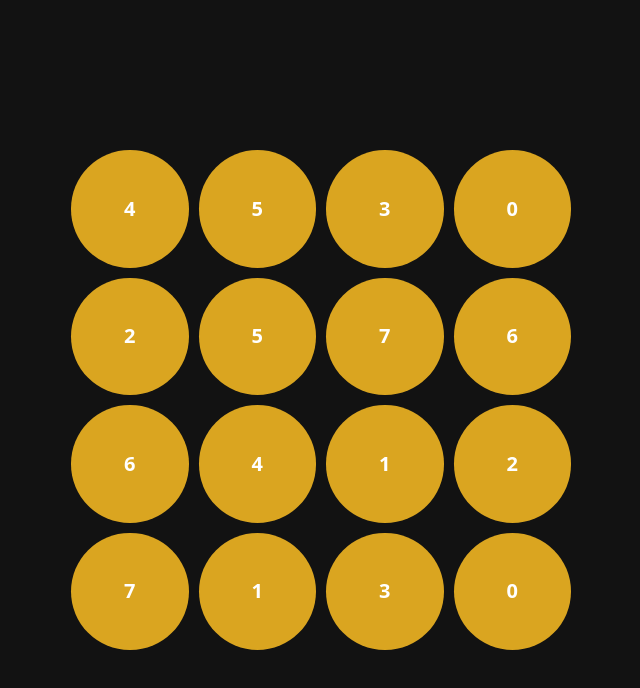
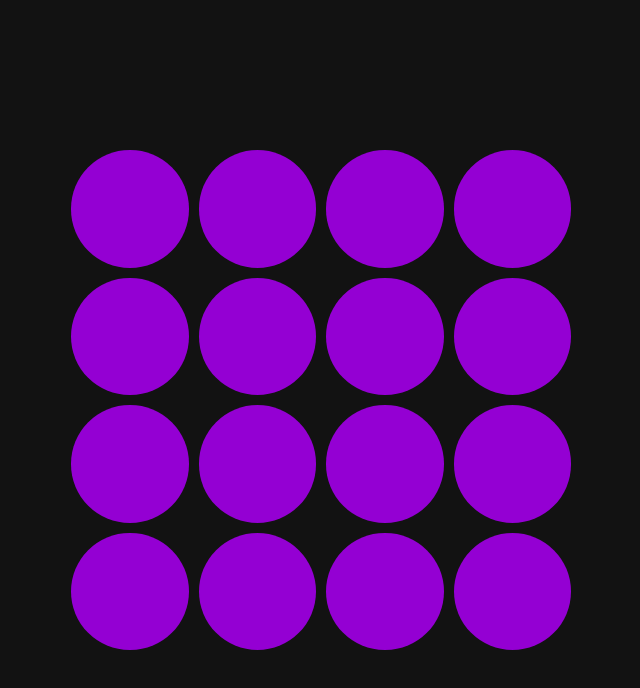
Before and after one commit to Giordanella/unq-ui-alessandro-giordanella-trabajo-final, a React (Vite) app: page / in a window 1280 px wide. Shown: the top 688 px of the page, without its empty margins (319-959 px from the left). Built offline with nearby package versions, Linux system fonts and the light colour scheme.

Commit message:
Celdas animadas

```diff
--- a/src/App.css
+++ b/src/App.css
@@ -1,7 +1,6 @@
 .app {
     align-items: center;
     background-color: #121212;
-    color: white;
     display: flex;
     justify-content: center;
     min-height: 100vh;
--- a/src/App.jsx
+++ b/src/App.jsx
@@ -2,16 +2,18 @@ import "./App.css";
 import Tablero from "./components/Tablero.jsx";
 import { useEffect, useState } from "react";
 
+const numeros = [0, 1, 2, 3, 4, 5, 6, 7];
+
 const App = () => {
-    const numeros = [0, 1, 2, 3, 4, 5, 6, 7];
-
     const [celdas, setCeldas] = useState([]);
+    const [celdaElegida, setCeldaElegida] = useState(null);
+    const [animacion, setAnimacion] = useState(false);
 
     useEffect(() => {
         const elementosBarajados = barajarElementos([...numeros, ...numeros]);
         setCeldas(
             elementosBarajados.map(
-                (elemento, i) => ({ index: i, elemento: elemento })
+                (elemento, i) => ({ index: i, elemento: elemento, girada: false })
             ));
     }, []);
 
@@ -23,9 +25,37 @@ const App = () => {
         return array;
     };
 
+    const clickHandler = (celda) => {
+        const celdaGirada = { ...celda, girada: true };
+        let celdasCopia = [...celdas];
+        celdasCopia.splice(celda.index, 1, celdaGirada);
+        setCeldas(celdasCopia);
+
+        if (celdaElegida === null) {
+            setCeldaElegida(celda);
+        }
+        else if (celdaElegida.elemento === celda.elemento) {
+            setCeldaElegida(null);
+        }
+        else {
+            setAnimacion(true);
+            setTimeout(() => {
+                restaurarCeldasTrasAnimacion(celdasCopia, celda, celdaElegida);
+            }, 1000);
+        }
+    };
+
+    const restaurarCeldasTrasAnimacion = (modificadas, original, elegida) => {
+        modificadas.splice(original.index, 1, original);
+        modificadas.splice(elegida.index, 1, elegida);
+        setCeldas(modificadas);
+        setCeldaElegida(null);
+        setAnimacion(false);
+    };
+
     return (
         <div className="app">
-            <Tablero celdas={celdas} />
+            <Tablero celdas={celdas} animacion={animacion} clickHandler={clickHandler} />
         </div>
     );
 };
--- a/src/components/Celda.css
+++ b/src/components/Celda.css
@@ -1,11 +1,36 @@
 .celda {
+    aspect-ratio: 1 / 1;
+    cursor: pointer;
+}
+.celda-estado {
+    height: 100%;
+    position: relative;
+    transform-style: preserve-3d;
+    transition: transform 0.6s;
+    text-align: center;
+    width: 100%;
+}
+.celda-frente, .celda-reverso {
+    backface-visibility: hidden;
+    border-radius: 50%;
+    height: 100%;
+    position: absolute;
+    width: 100%;
+    -webkit-backface-visibility: hidden;
+}
+.celda-frente {
+    background-color: darkviolet;
+}
+.celda-reverso {
     align-items: center;
-    aspect-ratio: 1 / 1;
-    background-color: goldenrod;
-    border-radius: 50%;
-    cursor: pointer;
+    background-color: deeppink;
+    box-shadow: 5px 5px 10px 0px rgb(0 0 0 / 50%);
+    color: white;
     display: flex;
-    font-size: 20px;
-    font-weight: bold;
+    font-size: 36px;
     justify-content: center;
+    transform: rotateY(180deg);
 }
+.celda-girada {
+    transform: rotateY(180deg);
+}
--- a/src/components/Celda.jsx
+++ b/src/components/Celda.jsx
@@ -1,8 +1,13 @@
 import './Celda.css';
 
-const Celda = ({ celda }) => {
+const Celda = ({ celda, animacion, clickHandler }) => {
     return (
-        <div className="celda">{celda.elemento}</div>
+        <div className="celda" onClick={() => (!celda.girada && !animacion) && clickHandler(celda)}>
+            <div className={`celda-estado ${celda.girada && 'celda-girada'}`}>
+                <div className="celda-frente"></div>
+                <div className="celda-reverso">{celda.elemento}</div>
+            </div>
+        </div>
     );
 };
 
--- a/src/components/Tablero.jsx
+++ b/src/components/Tablero.jsx
@@ -1,9 +1,16 @@
 import "./Tablero.css";
 import Celda from "./Celda.jsx";
 
-const Tablero = ({ celdas }) => {
+const Tablero = ({ celdas, animacion, clickHandler }) => {
     const generarCelda = (celda, i) => {
-        return <Celda key={`${celda.elemento}_${i}`} celda={celda} />;
+        return (
+            <Celda
+                key={`${celda.elemento}_${i}`}
+                celda={celda}
+                animacion={animacion}
+                clickHandler={clickHandler}
+            />
+        );
     };
 
     return (
```
